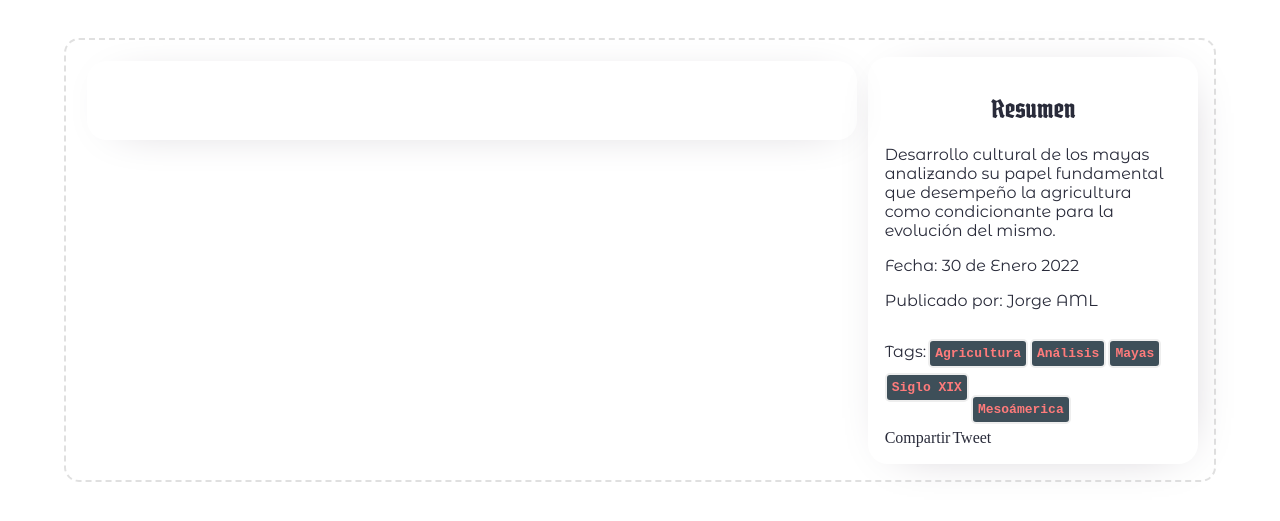
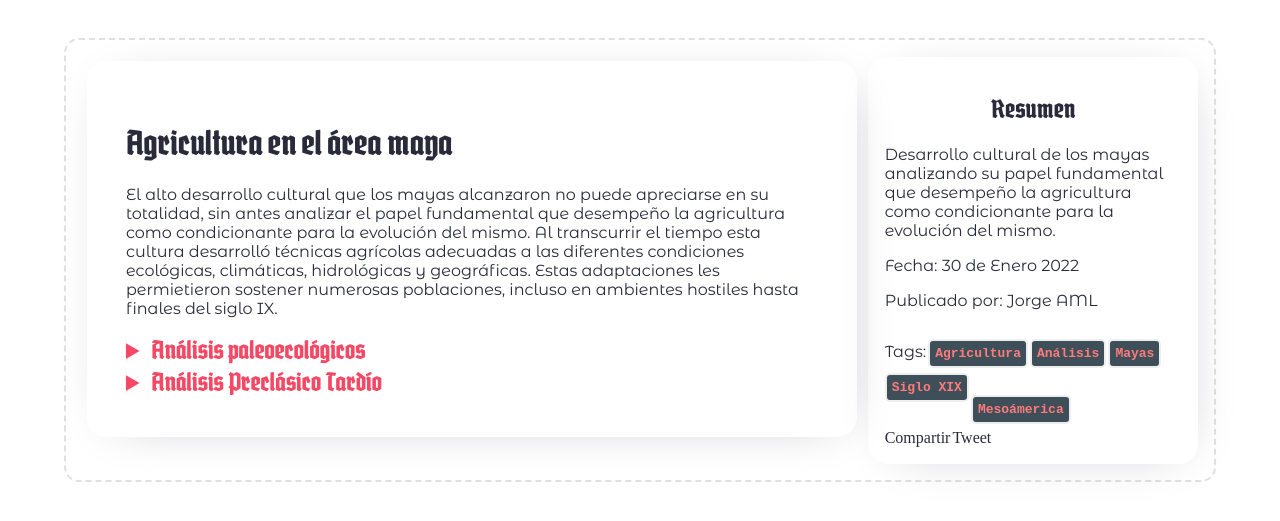
Before and after one commit to jorgeAML/creativeaml, a Jekyll site: the page built from blog_posts/30-01-2022.md, in a window 1280 px wide. Shown: the top 521 px of the page. Built offline with Jekyll 4.4.1, drawn with Linux system fonts in a browser that asks for light colours; some web fonts are replaced; comment, search, counter and statistics services are not loaded.

Commit message:
Post 30 de Enero 2022 diseño de sumario añadido

```diff
--- a/assets/css/blogPost/phones.css
+++ b/assets/css/blogPost/phones.css
@@ -58,6 +58,11 @@
     }
     a:active {
         color: var(--c-color-o);
+    }
+    summary {
+        font-family: 'Grobe deutch';
+        color: var(--c-color-o);
+        font-size: x-large;
     }
 }
 @media (max-width:800px) {
--- a/assets/css/blogPost/webPosts.css
+++ b/assets/css/blogPost/webPosts.css
@@ -45,4 +45,9 @@
     .center {
         text-align: center;
     }
+    summary {
+        font-family: 'Grobe deutch';
+        color: var(--c-color-o);
+        font-size: x-large;
+    }
 }
--- a/blog_posts/30-01-2022.md
+++ b/blog_posts/30-01-2022.md
@@ -20,3 +20,14 @@ tag4: Siglo XIX
 tag5: Mesoámerica
 
 ---
+<h1>Agricultura en el área maya</h1>
+<p>El alto desarrollo cultural que los mayas alcanzaron no puede apreciarse en su totalidad, sin antes analizar el papel fundamental que desempeño la agricultura como condicionante para la evolución del mismo. Al transcurrir el tiempo esta cultura desarrolló técnicas agrícolas adecuadas a las diferentes condiciones ecológicas, climáticas, hidrológicas y geográficas. Estas adaptaciones les permietieron sostener numerosas poblaciones, incluso en ambientes hostiles hasta finales del siglo IX.</p>
+<details>
+<summary>Análisis paleoecológicos</summary>
+<p>Indican que durante la ocupación de las tierras bajas, en el Preclásico Temprano, hace aproximadamente 3000 años, los primeros inmigrantes cultivaban el maíz por medio de la técnica <mark><b>agrícola de quema y roza, también conocida como agricultura de milpa.</b></mark> Esta manera de cultivar el maíz , quizá originada en el Altiplano de Guatemala, consiste en talar los árboles de los terrenos boscosos para luego dejarlos secar y posteriormente quemarlos, tras lo cual se hace la siembra.</p>
+<p>Las cenizas de la quema contribuyen a aumentar los nutrientes naturales del suelo. La limitante de esta práctica es que no puede realizarse durante muchos años sin agotar la productividad del mismo. De esta forma, su utilización requiere necesariamente la tala de zonas extensas de bosques, para permitir la regeneración de los nutrientes de los primeros terrenos cultivados.</p>
+</details>
+<details>
+<summary>Análisis Preclásico Tardío</summary>
+<p></p>
+</details>
```
